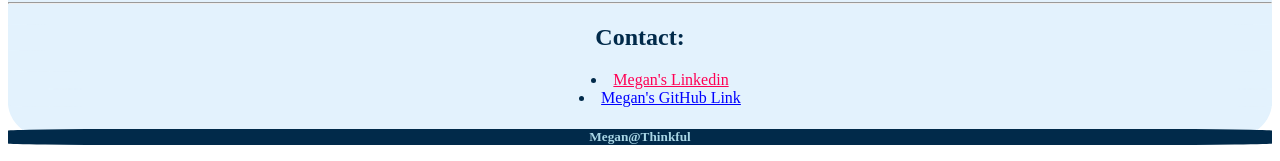
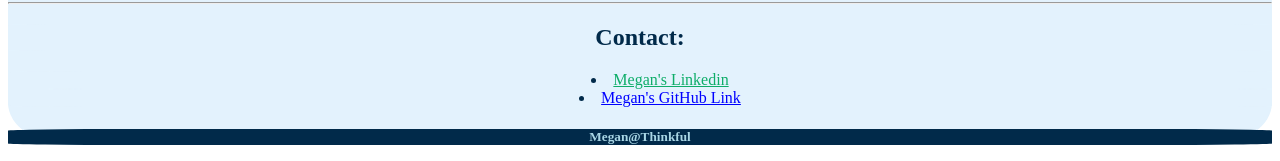
Before and after one commit to Kinseth99/Portfolio-Part-1, a plain HTML site: page index.html in a window 1280 px wide. In both pictures the pointer is over the link "Megan's Linkedin". Shown: the part 714-875 px from the top of the page. Drawn offline with Linux system fonts and the light colour scheme.

Commit message:
Update style.css

```diff
--- a/style.css
+++ b/style.css
@@ -30,7 +30,7 @@ a:visited {
   color: #64b5f6;
 }
 a:hover {
-  color: #ff0054;
+  color: #0ead69;
 }
 a:active {
   color: #03045e;
```
